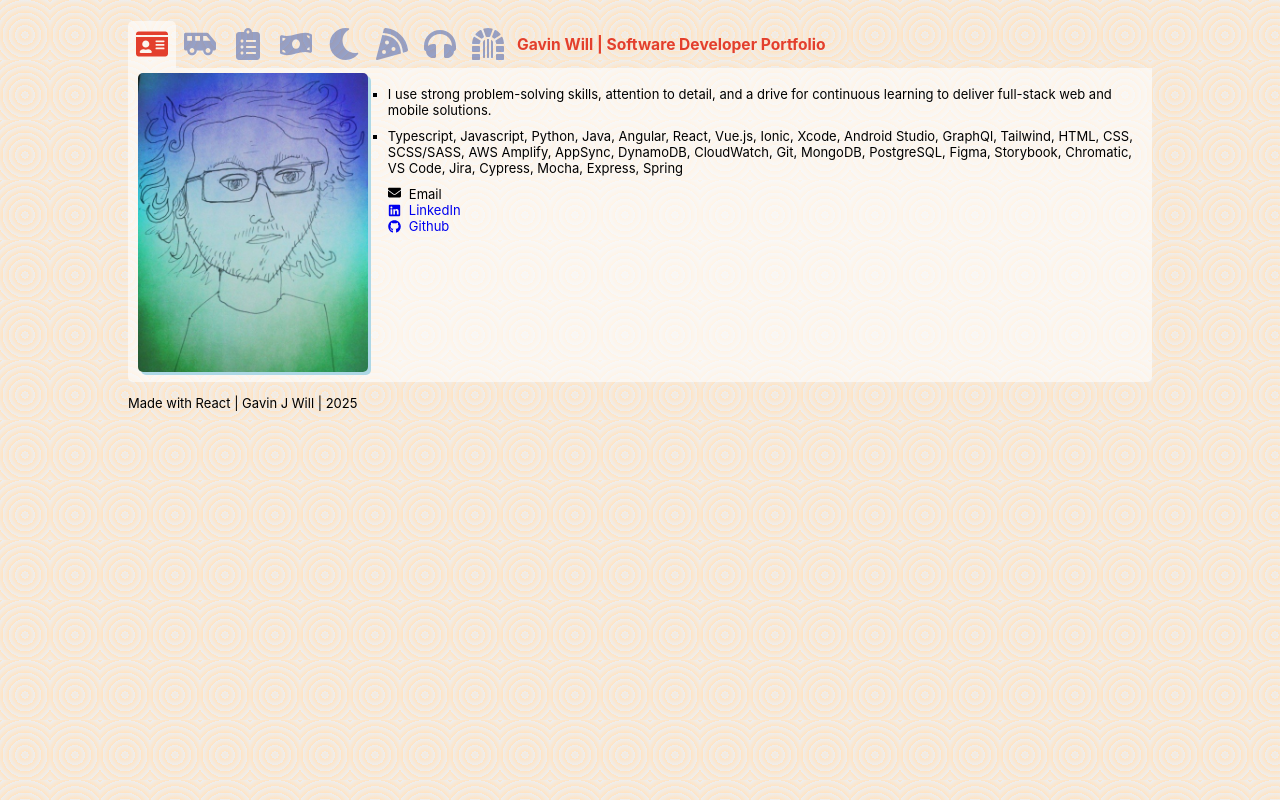
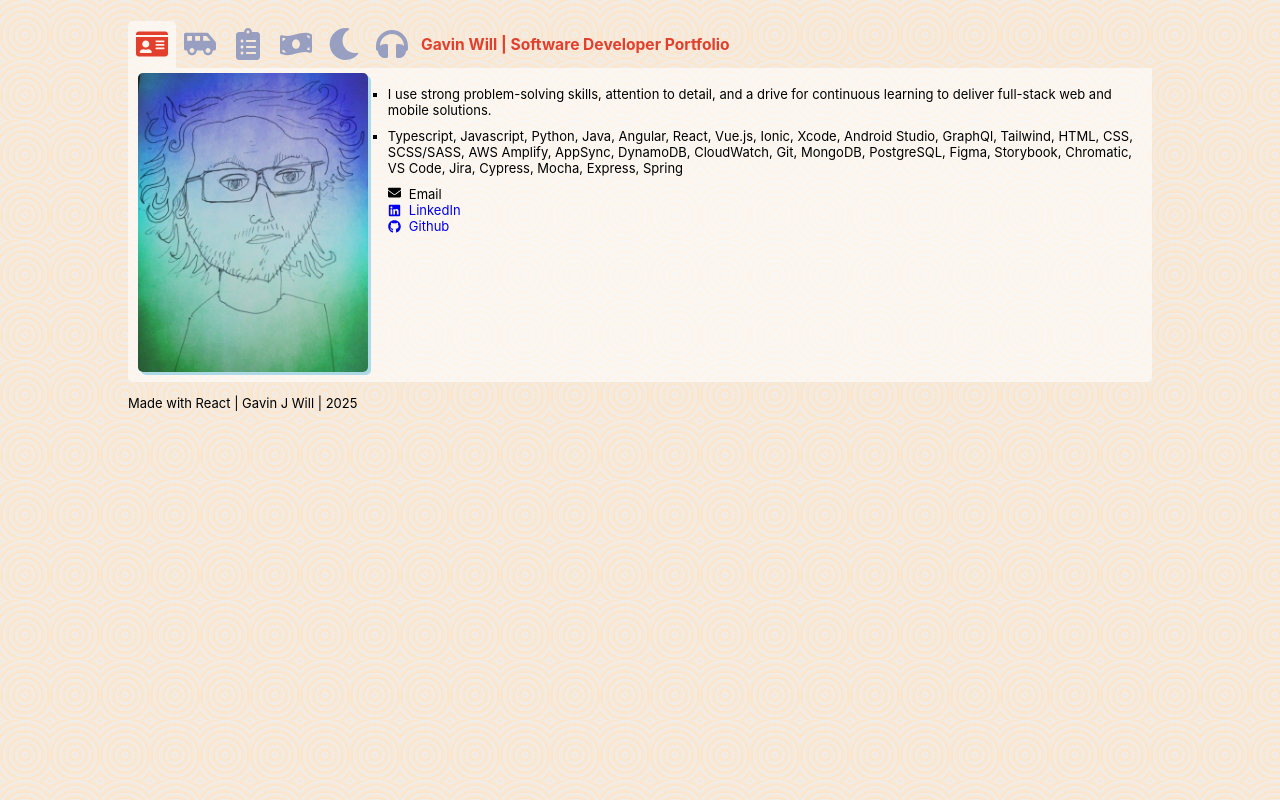
Before and after one commit to lushpurr/gjw_profile, a React (Create React App) app: page / in a window 1280 px wide. Built offline with nearby package versions, Linux system fonts and the light colour scheme.

Commit message:
remove icons for hidden tabs

```diff
--- a/src/components/ProjectNav.js
+++ b/src/components/ProjectNav.js
@@ -10,9 +10,9 @@ const navItems = [
     { to: '/self-assess', icon: <FaClipboardList/>, title: 'Self Assessment Portal | Full Stack Amplify App'},
     { to: '/spend-tracker', icon: <FaMoneyBillWave />, title: 'Spend Tracker | Solo project' },
     { to: '/solar-system', icon: <FaMoon />, title: 'Educational Solar System App | Team project' },
-    { to: '/food-management', icon: <FaPizzaSlice />, title: 'Restaurant Booking System | Team project' },
+    // { to: '/food-management', icon: <FaPizzaSlice />, title: 'Restaurant Booking System | Team project' },
     { to: '/music', icon: <FaHeadphones />, title: 'Musical Artist Site  | Solo project' },
-    { to: '/adventure-game', icon: <FaDungeon />, title: 'Text Based Adventure Game | Pair project' }
+    // { to: '/adventure-game', icon: <FaDungeon />, title: 'Text Based Adventure Game | Pair project' }
 ];
 
 function ProjectNav(){
```
